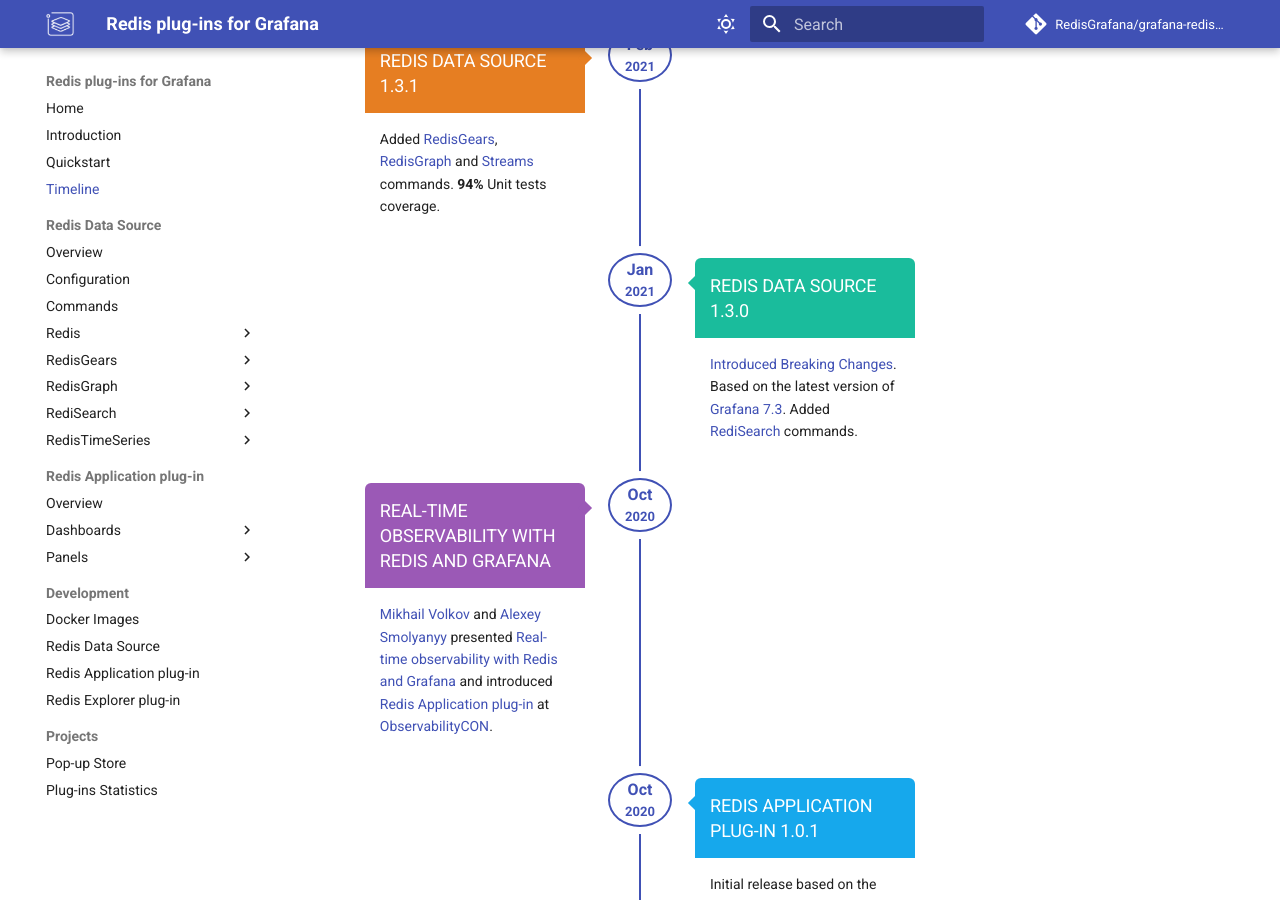
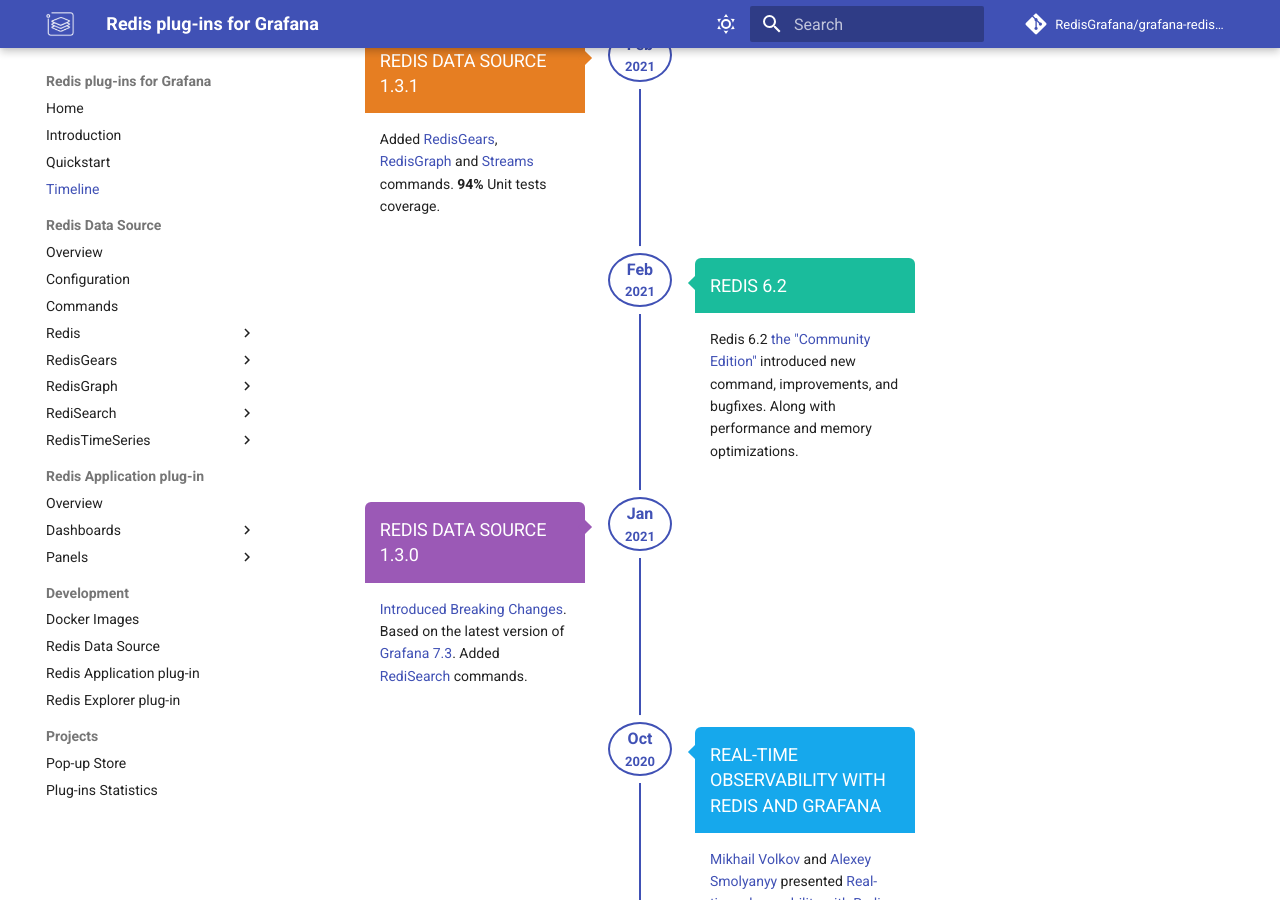
Before and after one commit to RedisGrafana/RedisGrafana, an MkDocs documentation site: the page built from docs/timeline.md, in a window 1280 px wide and 900 px high, scrolled down 1114 px. Built offline with MkDocs 1.6.1 and Material for MkDocs 9.7.7, drawn with Linux system fonts in a browser that asks for light colours; comment, search, counter and statistics services are not loaded.

```diff
--- a/docs/overrides/content/dates.html
+++ b/docs/overrides/content/dates.html
@@ -241,6 +241,24 @@
   <article>
     <div class="inner">
       <span class="date">
+        <span class="month">Feb</span>
+        <span class="year">2021</span>
+      </span>
+      <h2>Redis 6.2</h2>
+      <p>
+        Redis 6.2
+        <a
+          href="https://redislabs.com/blog/redis-6-2-the-community-edition-is-now-available/"
+          >the "Community Edition"</a
+        >
+        introduced new command, improvements, and bugfixes. Along with
+        performance and memory optimizations.
+      </p>
+    </div>
+  </article>
+  <article>
+    <div class="inner">
+      <span class="date">
         <span class="month">Jan</span>
         <span class="year">2021</span>
       </span>
```
Also changed, not shown: docs/redis-app/overview.md (+1 -3 lines), docs/redis-datasource/redis/TTL.md (+6 -0 lines), docs/images/showcase/ttl.png (added).
